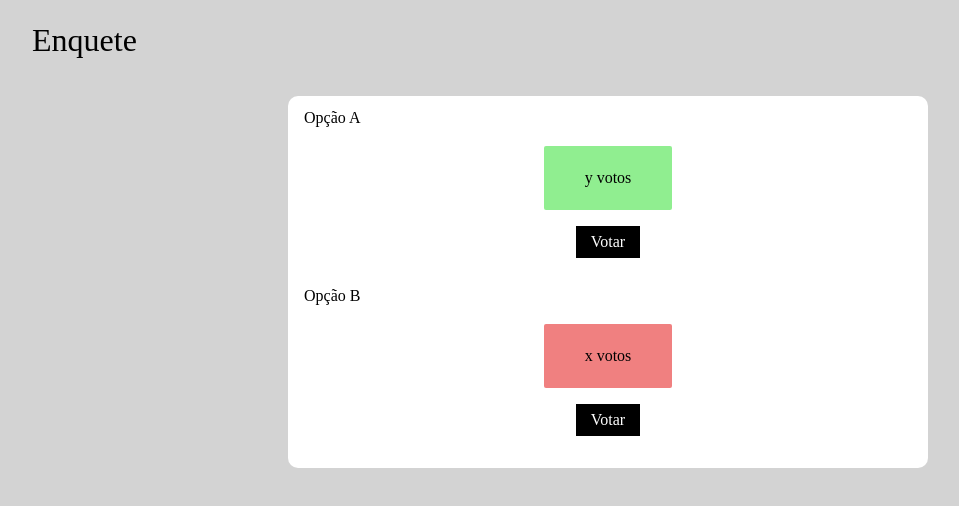
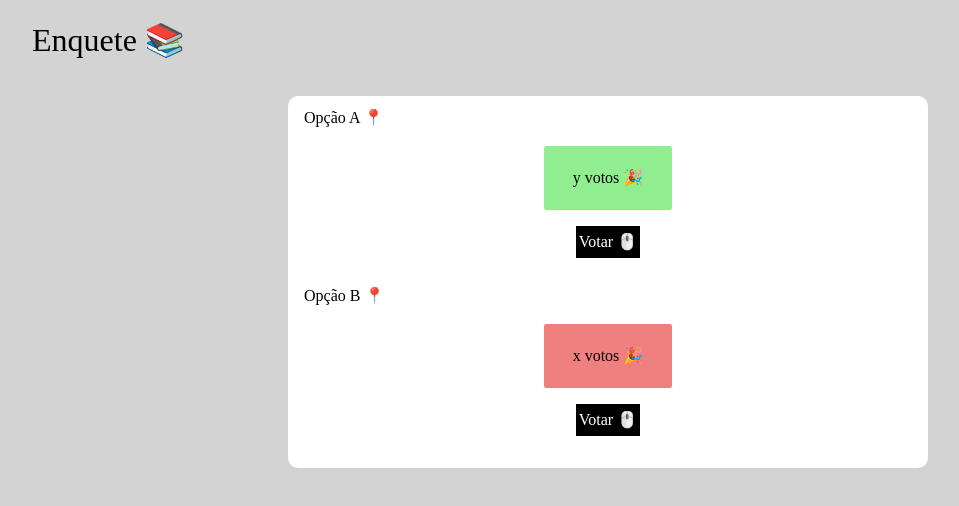
Before and after one commit to JeffSSC/desafio-codecon, a React (Create React App) app in the folder frontend/: page / in a window 1280 px wide. Shown: the top 506 px of the page, without its empty margins (32-991 px from the left). Built offline with nearby package versions, Linux system fonts and the light colour scheme; no server answers.

Commit message:
front quase pronto

```diff
--- a/frontend/src/App.js
+++ b/frontend/src/App.js
@@ -22,23 +22,23 @@ function App() {
 
   return (
     <body className="body">
-      <h1 className="tituloH1">Enquete</h1>
+      <h1 className="tituloH1">Enquete 📚</h1>
       <main className="main">
-        <h2 className="tituloH2">Opção A</h2>
+        <h2 className="tituloH2">Opção A 📍</h2>
         {/* <div className='progresso1'>{`${opcao1}`}</div> */}
         <div className="firstOption">
-          <p className="txt">y votos</p>
+          <p className="txt">y votos 🎉</p>
         </div>
         <button className="voteBtn" onClick={vote("opcao a")}>
-          <p className="txt">Votar</p>
+          <p className="txt">Votar 🖱️</p>
         </button>
-        <h2 className="tituloH2">Opção B</h2>
+        <h2 className="tituloH2">Opção B 📍</h2>
         {/* <div className='progresso2'>{`${opcao2}`}</div> */}
         <div className="secondOption">
-          <p className="txt">x votos</p>
+          <p className="txt">x votos 🎉</p>
         </div>
         <button className="voteBtn" onClick={vote("opcao b")}>
-          <p className="txt">Votar</p>
+          <p className="txt">Votar 🖱️</p>
         </button>
       </main>
     </body>
```
